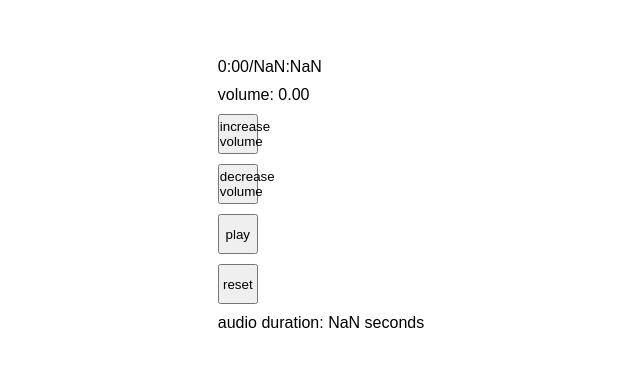
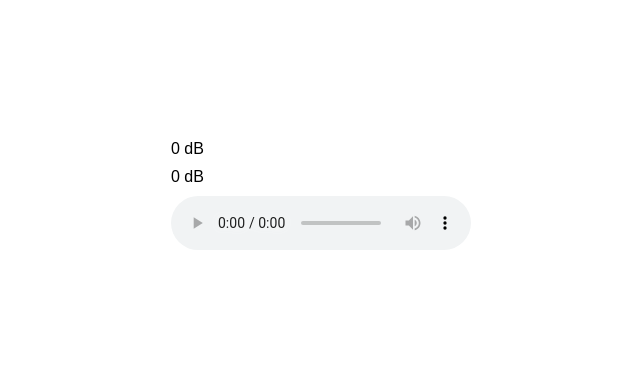
Before and after one commit to sorasora46/poc-audio-api, a React (Vite) app: page / in a window 1280 px wide. Shown: the part 205-572 px from the top of the page, without its empty margins (319-959 px from the left). Built offline with nearby package versions, Linux system fonts and the light colour scheme.

Commit message:
audio splitter v.1

```diff
--- a/src/App.tsx
+++ b/src/App.tsx
@@ -1,80 +1,63 @@
-import React from "react"
+import { useRef, useState } from "react"
+import AudioDecibelMeter from "./AudioDecibelMeter";
 
 function App() {
-  const [audio] = React.useState(new Audio("assets/sound.webm"))
-  const [isPlaying, setIsPlaying] = React.useState<boolean>(false)
-  const [currentTime, setCurrentTime] = React.useState<number>(0)
-  const [currentVolume, setCurrentVolume] = React.useState<number>(0)
+  const audioContext = useRef<AudioContext | null>(null)
+  const audioElement = useRef<HTMLMediaElement | null>(null);
+  const scriptProcessorRef = useRef<ScriptProcessorNode | null>(null);
+  const [leftVolume, setLeftVolume] = useState<number>(0);
+  const [rightVolume, setRightVolume] = useState<number>(0);
 
-  const handleTogglePlayAudio = () => {
-    if (isPlaying) {
-      audio.pause()
-      setIsPlaying(false)
-    } else {
-      audio.play()
-      setIsPlaying(true)
+  const handlePlayAudio = () => {
+    console.log('played')
+    audioContext.current = new AudioContext()
+
+    if (audioElement.current) {
+      const audioSource = audioContext.current.createMediaElementSource(audioElement.current)
+      const analyzerLeft = audioContext.current.createAnalyser()
+      const analyzerRight = audioContext.current.createAnalyser()
+      const splitter = audioContext.current.createChannelSplitter(2)
+      audioSource.connect(splitter)
+
+      splitter.connect(analyzerLeft, 0)
+      splitter.connect(analyzerRight, 1)
+
+      scriptProcessorRef.current = audioContext.current.createScriptProcessor(2048, 2, 2);
+
+      scriptProcessorRef.current.onaudioprocess = () => {
+        const leftData = new Uint8Array(analyzerLeft.frequencyBinCount)
+        const rightData = new Uint8Array(analyzerRight.frequencyBinCount)
+
+        analyzerLeft.getByteFrequencyData(leftData)
+        analyzerRight.getByteFrequencyData(rightData)
+
+        const leftRms = Math.sqrt(leftData.reduce((sum, val) => sum + val * val, 0) / leftData.length)
+        const rightRms = Math.sqrt(rightData.reduce((sum, val) => sum + val * val, 0) / rightData.length)
+
+        const leftDecibel = Math.abs(20 * Math.log10(leftRms / 255))
+        const rightDecibel = Math.abs(20 * Math.log10(rightRms / 255))
+
+        setLeftVolume(parseFloat(leftDecibel.toFixed(2)))
+        setRightVolume(parseFloat(rightDecibel.toFixed(2)))
+      }
+
+      splitter.connect(scriptProcessorRef.current)
+      scriptProcessorRef.current.connect(audioContext.current.destination)
     }
   }
 
-  const handleResetAudio = () => {
-    audio.load()
+  const getFormattedVolume = (volume: number) => {
+    return volume == Number.POSITIVE_INFINITY ? 0 : volume
   }
-
-  const getFormatDuration = (time: number) => {
-    const mins = Math.floor(time / 60)
-    const seconds = Math.floor(time % 60)
-    const formattedSeconds = seconds < 10 ? `0${seconds}` : seconds;
-    return `${mins}:${formattedSeconds}`
-  }
-
-  const handleIncreaseVolume = () => {
-    setCurrentVolume((prevVolume) => {
-      const newVolume = Math.min(prevVolume + 0.1, 1)
-      audio.volume = newVolume
-      return newVolume
-    })
-  }
-
-  const handleDecreaseVolume = () => {
-    setCurrentVolume((prevVolume) => {
-      const newVolume = Math.max(prevVolume - 0.1, 0)
-      audio.volume = newVolume
-      return newVolume
-    })
-  }
-
-  React.useEffect(() => {
-    const updateCurrentTime = () => {
-      setCurrentTime(audio.currentTime)
-    }
-
-    const updateCurrentVolume = () => {
-      setCurrentVolume(audio.volume)
-    }
-
-    audio.addEventListener('timeupdate', updateCurrentTime);
-
-    audio.addEventListener('volumechange', updateCurrentVolume);
-
-    return () => {
-      audio.removeEventListener('timeupdate', updateCurrentTime);
-      audio.removeEventListener('volumechange', updateCurrentVolume)
-    }
-  }, [audio])
 
   return (
     <>
       <div className="container">
+        {/* <AudioDecibelMeter /> */}
         <div className="box">
-          <p>{getFormatDuration(currentTime)}/{getFormatDuration(audio.duration)}</p>
-          <p>volume: {currentVolume.toFixed(2)}</p>
-          <button onClick={handleIncreaseVolume}>increase volume</button>
-          <button onClick={handleDecreaseVolume}>decrease volume</button>
-          <button onClick={handleTogglePlayAudio}>
-            {isPlaying ? "pause" : "play"}
-          </button>
-          <button onClick={handleResetAudio}>reset</button>
-          <p>audio duration: {audio.duration} seconds</p>
+          <p>{getFormattedVolume(leftVolume)} dB</p>
+          <p>{getFormattedVolume(rightVolume)} dB</p>
+          <audio ref={audioElement} onPlay={handlePlayAudio} src="assets/sound.webm" controls></audio>
         </div>
       </div>
     </>
--- /dev/null
+++ b/src/AudioDecibelMeter.tsx
@@ -0,0 +1,75 @@
+import React, { useEffect, useRef, useState } from 'react';
+
+const AudioDecibelMeter: React.FC = () => {
+    const audioContextRef = useRef<AudioContext | null>(null);
+    const scriptProcessorRef = useRef<ScriptProcessorNode | null>(null);
+    const [leftVolume, setLeftVolume] = useState<number>(0);
+    const [rightVolume, setRightVolume] = useState<number>(0);
+    const audioElementRef = useRef<HTMLMediaElement | null>(null);
+
+    useEffect(() => {
+        audioElementRef.current = new Audio('assets/sound.webm');
+        // audioElement.crossOrigin = "anonymous"; // Set this if your audio is hosted externally
+
+        return () => {
+            scriptProcessorRef.current?.disconnect();
+            audioContextRef.current?.close();
+        };
+    }, []);
+
+    const handleClick = () => {
+        audioContextRef.current = new AudioContext();
+
+        if (audioContextRef.current && audioElementRef.current) {
+            const source = audioContextRef.current.createMediaElementSource(audioElementRef.current);
+
+            const analyserLeft = audioContextRef.current.createAnalyser();
+            const analyserRight = audioContextRef.current.createAnalyser();
+
+            const splitter = audioContextRef.current.createChannelSplitter(2);
+            source.connect(splitter);
+
+            splitter.connect(analyserLeft, 0);
+            splitter.connect(analyserRight, 1);
+
+            scriptProcessorRef.current = audioContextRef.current.createScriptProcessor(2048, 2, 2);
+
+            scriptProcessorRef.current.onaudioprocess = () => {
+                const leftData = new Uint8Array(analyserLeft.frequencyBinCount);
+                const rightData = new Uint8Array(analyserRight.frequencyBinCount);
+
+                analyserLeft.getByteFrequencyData(leftData);
+                analyserRight.getByteFrequencyData(rightData);
+
+                const leftRms = Math.sqrt(leftData.reduce((sum, val) => sum + val * val, 0) / leftData.length);
+                const rightRms = Math.sqrt(rightData.reduce((sum, val) => sum + val * val, 0) / rightData.length);
+
+                const leftDecibel = 20 * Math.log10(leftRms / 255);
+                const rightDecibel = 20 * Math.log10(rightRms / 255);
+
+                setLeftVolume(parseFloat(leftDecibel.toFixed(2)));
+                setRightVolume(parseFloat(rightDecibel.toFixed(2)));
+            };
+
+            splitter.connect(scriptProcessorRef.current);
+            scriptProcessorRef.current.connect(audioContextRef.current.destination);
+
+            audioElementRef.current.play();
+        }
+    }
+
+    return (
+        <div>
+            <button onClick={handleClick}>play</button>
+            <h1>Audio Decibel Meter</h1>
+            <div>
+                <strong>Left Channel Volume:</strong> {leftVolume} dB
+            </div>
+            <div>
+                <strong>Right Channel Volume:</strong> {rightVolume} dB
+            </div>
+        </div>
+    );
+};
+
+export default AudioDecibelMeter;
--- a/src/index.css
+++ b/src/index.css
@@ -17,7 +17,6 @@
 
 .container button {
   height: 40px;
-  width: 40px;
 }
 
 .box {
```
